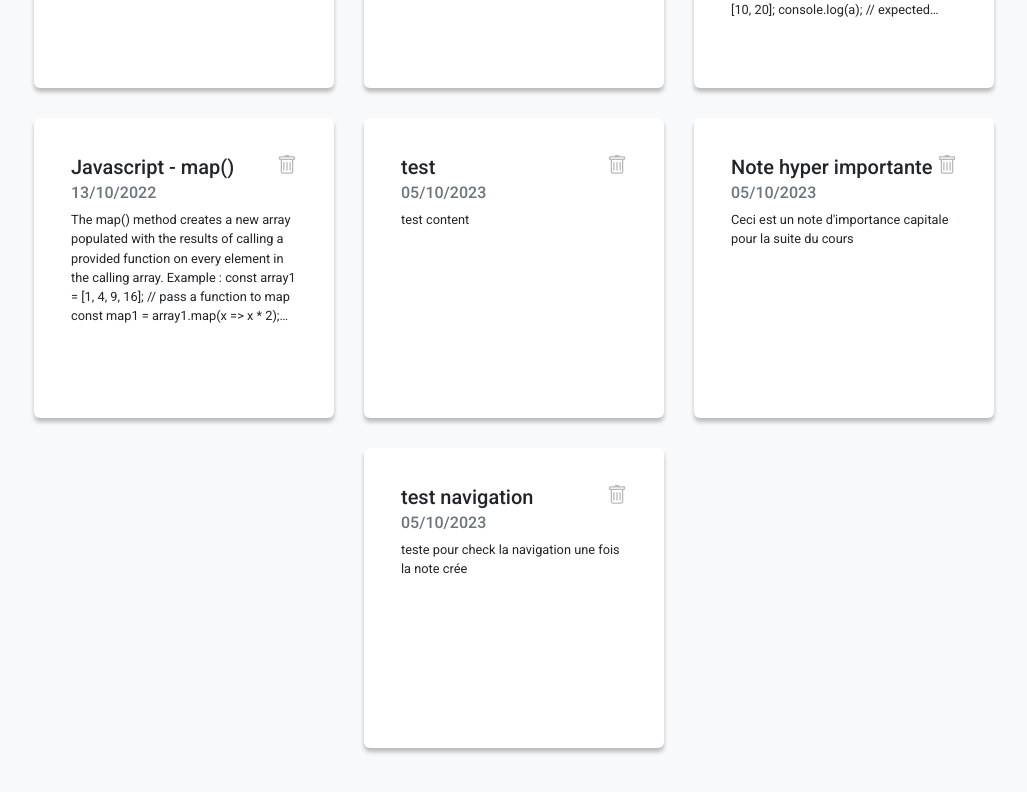
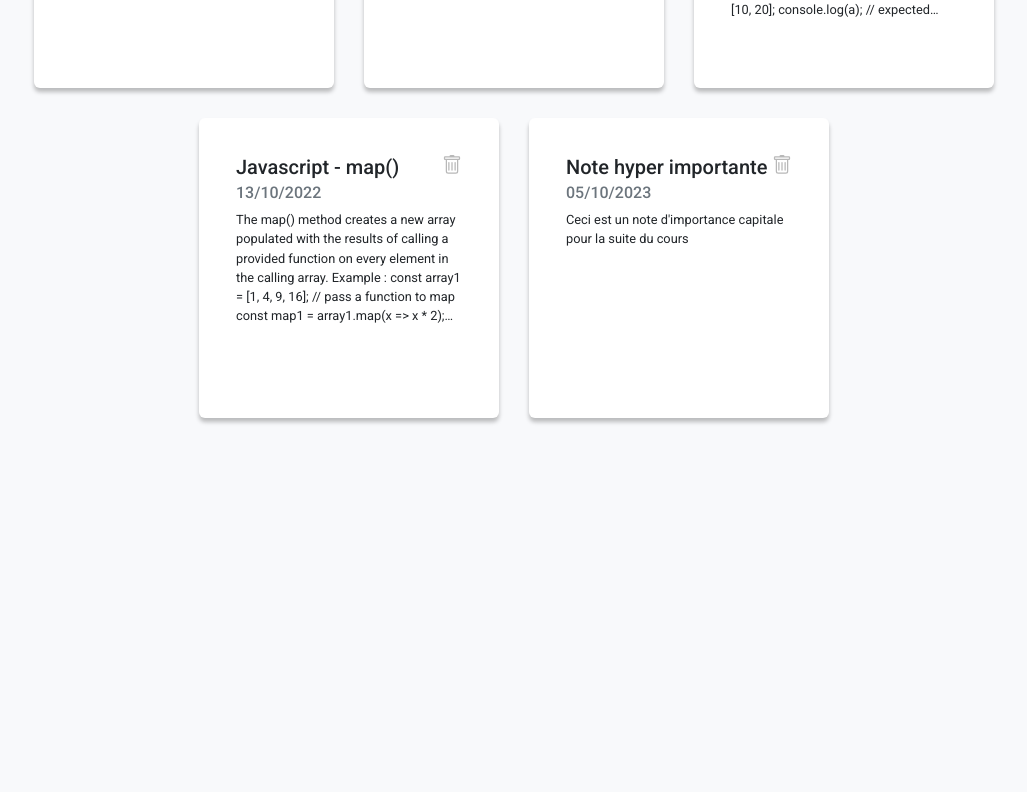
Before and after one commit to Aeltiel/notes-manager, a React (Create React App) app: page / in a window 1280 px wide. Shown: the part 736-1528 px from the top of the page, without its empty margins (138-1165 px from the left). After the commit the page ends 1219 px from the top, so only its background shows below. Built offline with nearby package versions, Linux system fonts and the light colour scheme; data requests are answered from the project's data file.

Commit message:
logic for delete note create and finish

```diff
--- a/db.json
+++ b/db.json
@@ -43,22 +43,10 @@
       "id": 11
     },
     {
-      "title": "test",
-      "content": "test content",
-      "created_at": "05/10/2023",
-      "id": 12
-    },
-    {
       "title": "Note hyper importante",
       "content": "Ceci est un note d'importance capitale pour la suite du cours",
       "created_at": "05/10/2023",
       "id": 13
-    },
-    {
-      "title": "test navigation",
-      "content": "teste pour check la navigation une fois la note crée",
-      "created_at": "05/10/2023",
-      "id": 14
     }
   ]
 }
--- a/src/Containers/NoteList.jsx
+++ b/src/Containers/NoteList.jsx
@@ -1,10 +1,21 @@
+import { NoteAPI } from "api/note-api";
 import TextCard from "components/TextCard";
-import { useSelector } from "react-redux";
+import { useDispatch, useSelector } from "react-redux";
 import { useNavigate } from "react-router-dom";
+import { deleteNote } from "store/note/note-slice";
 
 function NoteList() {
   const noteList = useSelector((store) => store.NOTE.noteList);
   const navigate = useNavigate();
+  const dispatch = useDispatch();
+
+  function deleteNote_(note) {
+    //window.confirm renvoie true ou false. si c'est true on lance le code dans le if
+    if (window.confirm("Supprimer la note ?")) {
+      NoteAPI.deleteById(note.id);
+      dispatch(deleteNote(note));
+    }
+  }
 
   return (
     <div className="row justify-content-center notesContainer">
@@ -16,7 +27,7 @@ function NoteList() {
               subtitle={note.created_at}
               content={note.content}
               onClick={() => navigate("/note/" + note.id)}
-              onClickTrash={() => alert("click trash")}
+              onClickTrash={() => deleteNote_(note)}
             />
           </div>
         );
--- a/src/Pages/Notes.jsx
+++ b/src/Pages/Notes.jsx
@@ -2,8 +2,8 @@ import { NoteAPI } from "api/note-api";
 import NoteForm from "components/NoteForm";
 import { useState } from "react";
 import { useDispatch, useSelector } from "react-redux";
-import { useParams } from "react-router-dom";
-import { updateNote } from "store/note/note-slice";
+import { useNavigate, useParams } from "react-router-dom";
+import { updateNote, deleteNote } from "store/note/note-slice";
 
 function Notes() {
   const [isEditable, setIsEditable] = useState(false);
@@ -12,11 +12,21 @@ function Notes() {
     store.NOTE.noteList.find((note) => note.id === noteId)
   );
   const dispatch = useDispatch();
+  const navigate = useNavigate();
 
   async function submit(formValues) {
     const updatedNote = await NoteAPI.update({ ...formValues, id: note.id });
     dispatch(updateNote(updatedNote));
     setIsEditable(false);
+  }
+
+  function deleteNote_(note) {
+    //window.confirm renvoie true ou false. si c'est true on lance le code dans le if
+    if (window.confirm("Supprimer la note ?")) {
+      NoteAPI.deleteById(note.id);
+      dispatch(deleteNote(note));
+      navigate("/");
+    }
   }
 
   return (
@@ -27,7 +37,7 @@ function Notes() {
           title={isEditable ? "Edit note" : note.title}
           note={note}
           onClickEdit={() => setIsEditable(!isEditable)}
-          onClickTrash={() => ""}
+          onClickTrash={() => deleteNote_(note)}
           onSubmit={isEditable && submit}
         />
       )}
--- a/src/store/note/note-slice.js
+++ b/src/store/note/note-slice.js
@@ -18,8 +18,15 @@ export const noteSlice = createSlice({
       );
       currentSlice.noteList[indexToUpdate] = action.payload;
     },
+    deleteNote: (currentSlice, action) => {
+      const filteredNoteList = currentSlice.noteList.filter(
+        (note) => note.id !== action.payload.id
+      );
+      currentSlice.noteList = filteredNoteList;
+    },
   },
 });
 
 export const noteReducer = noteSlice.reducer;
-export const { setNoteList, addNote, updateNote } = noteSlice.actions;
+export const { setNoteList, addNote, updateNote, deleteNote } =
+  noteSlice.actions;
```
